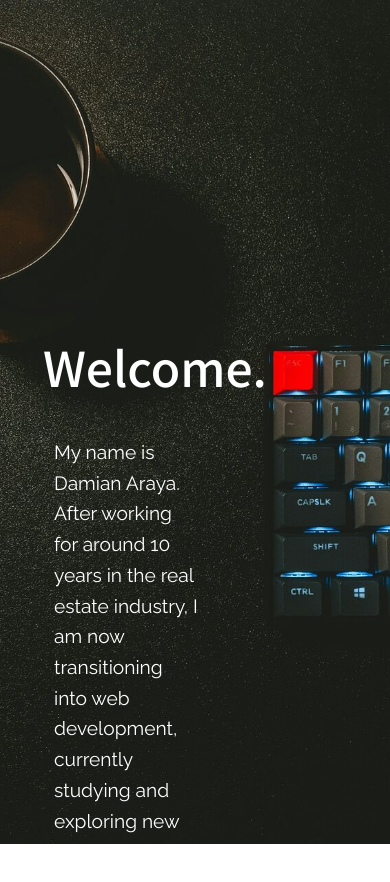
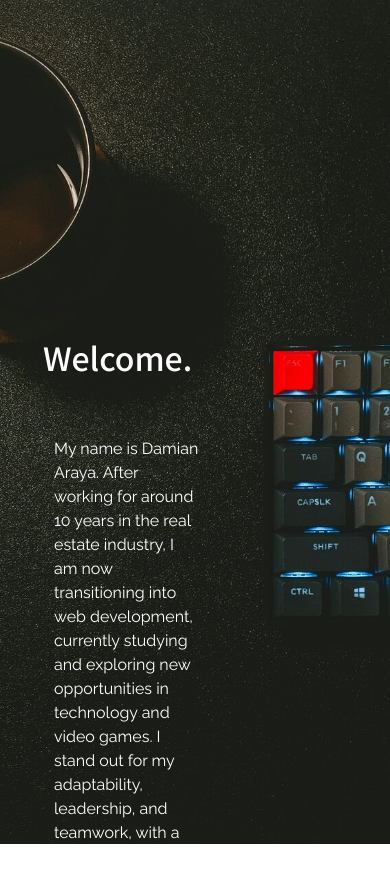
Before and after one commit to DVM1VN/portfolio, a plain HTML site: page index.html in a window 390 px wide. Drawn offline with nearby package versions, Linux system fonts and the light colour scheme.

Commit message:
Arreglo responsive

```diff
--- a/style.css
+++ b/style.css
@@ -15,13 +15,12 @@ p{
     height: 100vh;
     background-image: url(portada_50.jpg);
     background-size: cover;
-    background-position: center;
+    background-position: center center;
     background-color: black;
     display: flex;
     flex-direction: column;
-    justify-content: flex-start;
-    align-items: flex-start;
-    position: relative;
+    justify-content: center;
+    align-items: center;
     padding: 20px;
 }
 
@@ -31,6 +30,7 @@ p{
     left: 11%;
     color: white;
     font-size: 3rem;
+    max-width: 80%;
     margin: 0;
 }
 
@@ -42,7 +42,25 @@ p{
     color: white;
     font-size: 1.2rem;
     max-width: 80%;
-    line-height: 1.6;
+    line-height: 1.5;
     padding: 15px;
     border-radius: 5px;
 }
+
+@media (max-width: 768px){
+    .cover{
+        height: 100vh;
+        background-position: top center;
+        padding: 10px;
+    }
+
+    .cover h1{
+        font-size: 2rem;
+        max-width: 90%;
+    }
+
+    .cover p{
+        font-size: 1rem;
+        max-width: 80%;
+    }
+}
```
